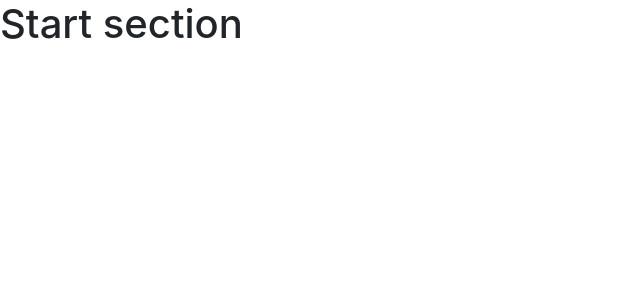
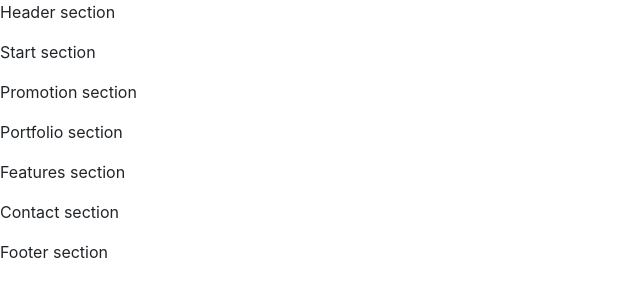
Before and after one commit to ffloresibarra/Landing-Page, a website: page public/index.html in a window 1280 px wide. Shown: the whole page, without its empty margins (0-640 px from the left). Drawn offline with nearby package versions, Linux system fonts and the light colour scheme.

Commit message:
some denpendencies removed

```diff
--- a/public/index.html
+++ b/public/index.html
@@ -6,33 +6,45 @@
     <meta http-equiv="X-UA-Compatible" content="ie=edge">
     <title>Document</title>
     <!-- Boostrap style sheet -->
-    <link rel="stylesheet" href="node_modules/bootstrap/dist/css/bootstrap.css">
+    <link rel="stylesheet" href="https://maxcdn.bootstrapcdn.com/bootstrap/4.0.0/css/bootstrap.min.css" integrity="sha384-Gn5384xqQ1aoWXA+058RXPxPg6fy4IWvTNh0E263XmFcJlSAwiGgFAW/dAiS6JXm" crossorigin="anonymous">
 </head>
 <body>
     <!-- The header section -->
     <header>
         <!-- The navbar it has to be here-->
+        <p>Header section</p>
     </header>
     <!--The page's main content-->
     <main>
         <!--The sections-->
         <!--The start section-->
-        <section class="start-section">
-            <h1>Start section</h1>
+        <section>
+            <p>Start section</p>
+        </section>
+        <section>
+            <p>Promotion section</p>
         </section>
         <!--The porfolio section-->
-        <section class="portfolio-section"></section>
+        <section>
+            <p>Portfolio section</p>
+        </section>
         <!-- The about section-->
-        <section class="about-section"></section>
+        <section>
+            <p>Features section</p>
+        </section>
         <!--The contact section-->
-        <section class="contact-section"></section>
+        <section>
+            <p>Contact section</p>
+        </section>
     </main>
     <!-- The footer section-->
-    <footer></footer>
+    <footer>
+        <p>Footer section</p>
+    </footer>
 
     <!--Scripts-->
-    <script src="node_modules/jquery/dist/jquery.js"></script>
-    <script src="node_modules/popper.js/dist/umd/popper.js"></script>
-    <script src="node_modules/bootstrap/dist/js/bootstrap.js"></script>
+    <script src="https://code.jquery.com/jquery-3.2.1.slim.min.js" integrity="sha384-KJ3o2DKtIkvYIK3UENzmM7KCkRr/rE9/Qpg6aAZGJwFDMVNA/GpGFF93hXpG5KkN" crossorigin="anonymous"></script>
+    <script src="https://cdnjs.cloudflare.com/ajax/libs/popper.js/1.12.9/umd/popper.min.js" integrity="sha384-ApNbgh9B+Y1QKtv3Rn7W3mgPxhU9K/ScQsAP7hUibX39j7fakFPskvXusvfa0b4Q" crossorigin="anonymous"></script>
+    <script src="https://maxcdn.bootstrapcdn.com/bootstrap/4.0.0/js/bootstrap.min.js" integrity="sha384-JZR6Spejh4U02d8jOt6vLEHfe/JQGiRRSQQxSfFWpi1MquVdAyjUar5+76PVCmYl" crossorigin="anonymous"></script>
 </body>
 </html>
```
Also changed, not shown: package.json (+2 -5 lines), 1 other file.
